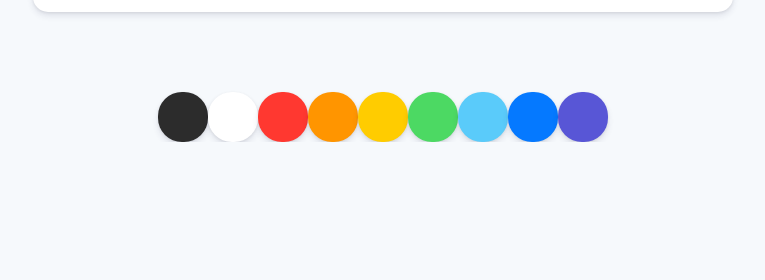
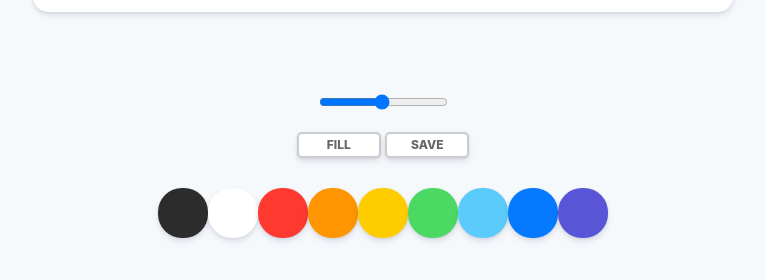
Before and after one commit to memory0817/paintjs, a plain HTML site: page index.html in a window 1280 px wide. Shown: the part 738-1018 px from the top of the page, without its empty margins (257-1022 px from the left). Before the commit the page ends 880 px from the top, so only its background shows below. Drawn offline with Linux system fonts and the light colour scheme.

Commit message:
2020.08.24 23:14 변경사항 커밋

```diff
--- a/index.html
+++ b/index.html
@@ -9,6 +9,19 @@
     <body>
         <canvas id="jsCanvas" class="canvas"></canvas>
         <div class="controls">
+            <div class="controls__range">
+                <input
+                    type="range"
+                    id="jsRange"
+                    min="0.1"
+                    max="5.0"
+                    value="2.5"
+                    step="0.1"
+                />
+            </div>
+            <div class="controls__btns">
+                <button id="jsMode">fill</button>
+                <button id="jsSave">save</button></div>
             <div class="controls__colors" id="jsColors">
                 <div class="controls__color"style="background-color:#2c2c2c"></div>
                 <div class="controls__color"style="background-color:white"></div>
--- a/styles.css
+++ b/styles.css
@@ -5,7 +5,7 @@ body {
     display:flex;
     flex-direction: column;
     align-items:center;
-    padding-top: 50px;
+    padding: 50px 0;
 }
 
 .canvas {
@@ -18,6 +18,33 @@ body {
 
 .controls  {
     margin-top: 80px;
+    display: flex;
+    flex-direction: column;
+    align-items: center;
+}
+
+.controls .controls__btns  {
+    margin-bottom: 30px;
+}
+
+.controls__btns button {
+    all:unset;
+    cursor: pointer;
+    background-color:white;
+    padding:5px 0;
+    width:80px;
+    text-align: center;
+    border-radius: 5px;
+    box-shadow: 0 4px 6px rgba(50, 50, 93, 0.11), 0 1px 3px rgba(0, 0, 0, 0.08);
+    border:2px solid rgba(0, 0, 0, 0.2);
+    color:rgba(0, 0, 0, 0.6);
+    text-transform: uppercase;
+    font-weight: 800;
+    font-size: 12px;
+}
+
+.controls__btns button:active {
+    transform: scale(0.98);
 }
 
 .controls .controls__colors {
@@ -31,3 +58,8 @@ body {
     cursor: pointer;
     box-shadow: 0 4px 6px rgba(50, 50, 93, 0.11), 0 1px 3px rgba(0, 0, 0, 0.08);
 }
+
+
+.controls .controls__range {
+    margin-bottom: 20px;
+}
```
